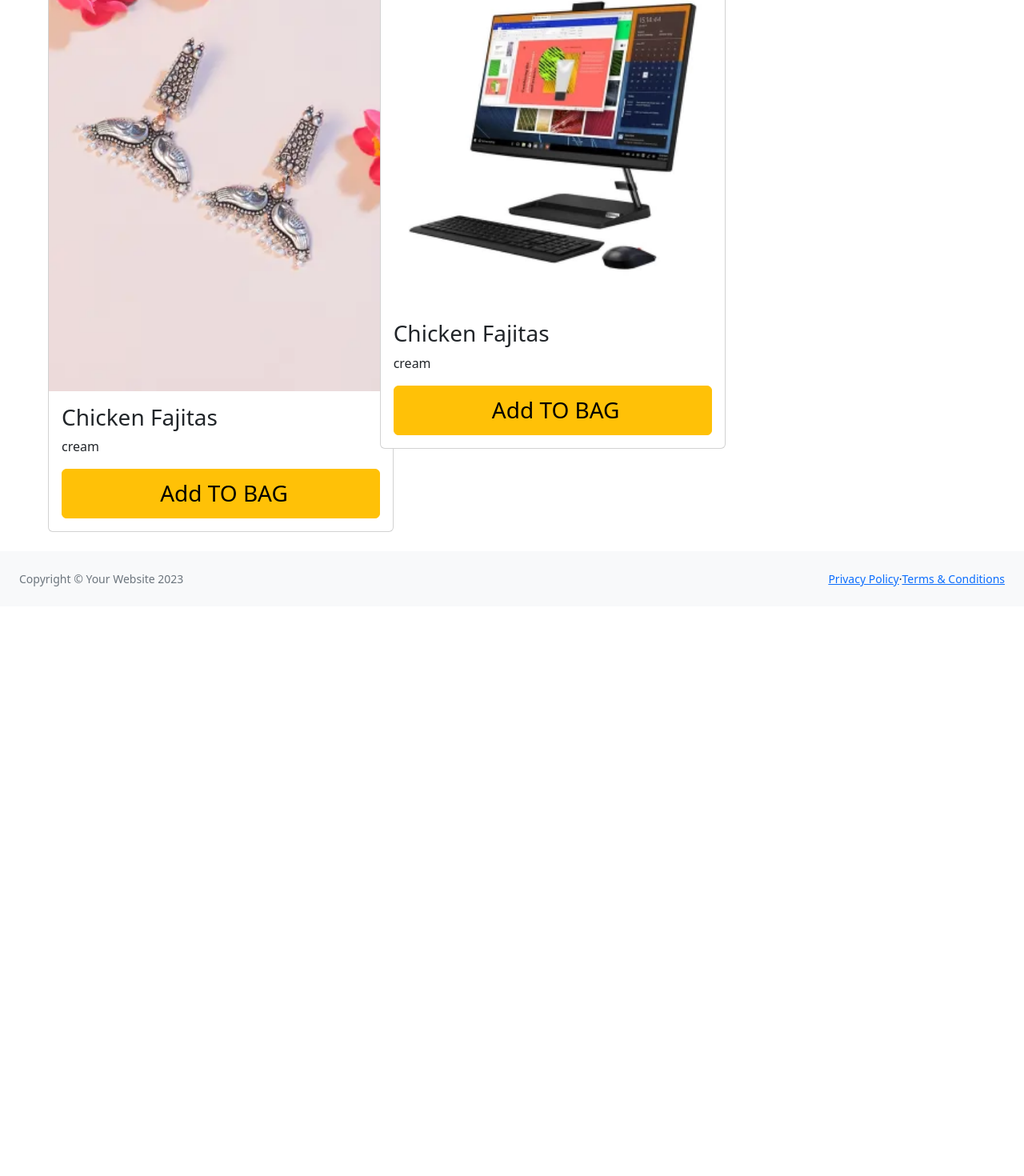
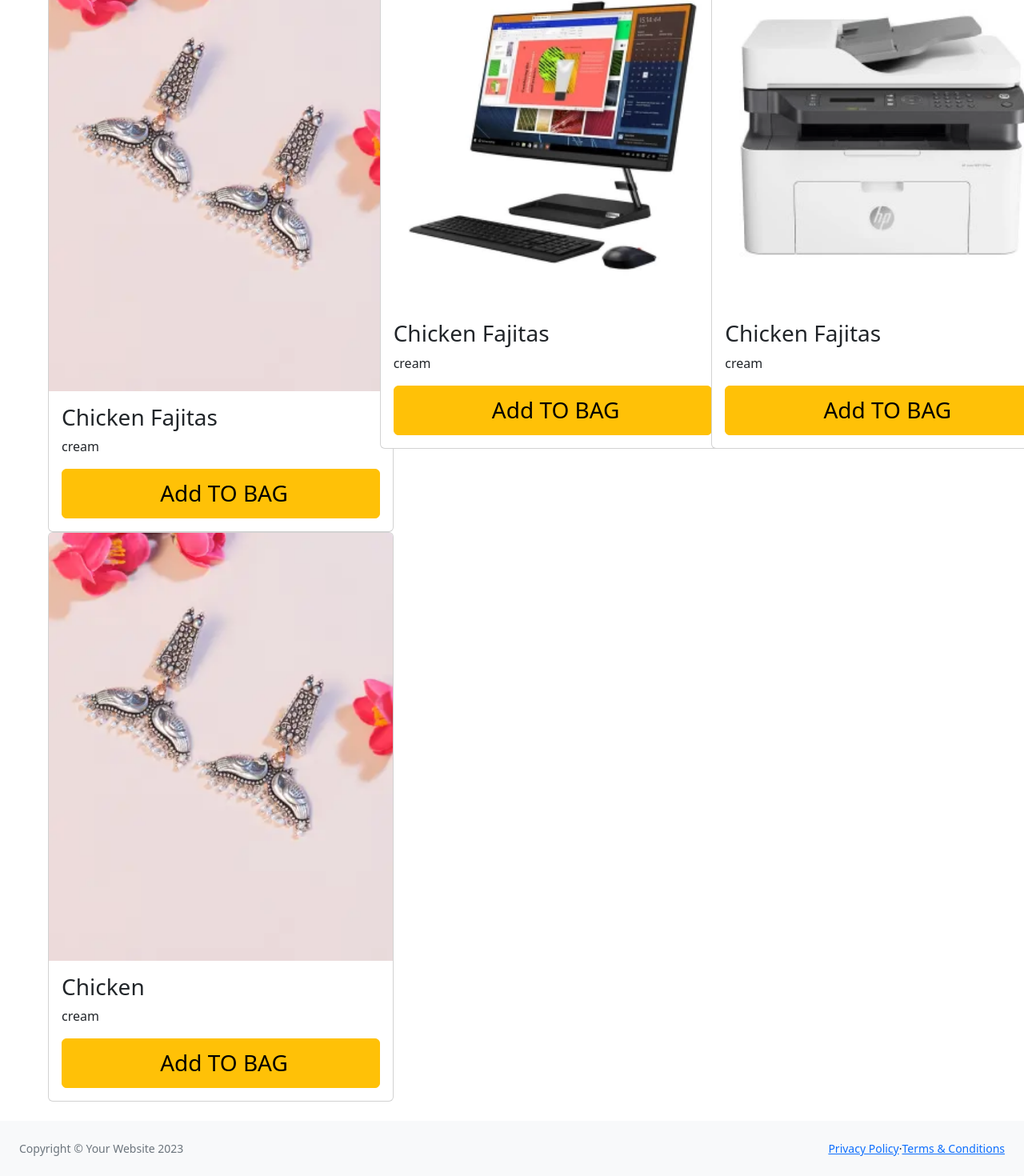
Before and after one commit to alamin-amin/laravel_react_project, a React (Vite) app in the folder LaravelReactEcommers/: page / in a window 1280 px wide. Shown: the part 1491-2961 px from the top of the page at 80% size. Before the commit the page ends 2249 px from the top, so only its background shows below. Built offline with nearby package versions, Linux system fonts and the light colour scheme.

Commit message:
product added

```diff
--- a/LaravelReactEcommers/src/components/frontend/ProductCard.jsx
+++ b/LaravelReactEcommers/src/components/frontend/ProductCard.jsx
@@ -106,6 +106,40 @@ const ProductCard = () => {
             </div>
           </motion.div>
         </div>
+        <div className=''>
+          <motion.div whileHover={{ scale: 1.1 }} className="card" style={{ width: '27rem', heiggt: '200px' }}>
+            <img src="src/assets/frontend/hp.webp" className="card-img-top" alt="..." />
+            <div className="card-body">
+              <h3 className="card-title">Chicken Fajitas</h3>
+              <p className="card-text">cream</p>
+              <div className='mb-2 text-success text-end fs-4'>
+                <i className='fas fa-star' />
+                <i className='fas fa-star' />
+                <i className='fas fa-star' />
+                <i className='fas fa-star-half-alt' />
+                <i className='fas fa-star-half-alt' />
+              </div>
+              <a href="#" className="btn btn-warning pt-2 fs-3" style={{ width: '100%', height: '62px' }}> <i className='fas fa-shopping-cart pe-2' />Add TO BAG</a>
+            </div>
+          </motion.div>
+        </div>
+        <div className=''>
+          <motion.div whileHover={{ scale: 1.1 }} className="card" style={{ width: '27rem', heiggt: '200px' }}>
+            <img src="src/assets/frontend/jew.webp" className="card-img-top" alt="..." />
+            <div className="card-body">
+              <h3 className="card-title">Chicken </h3>
+              <p className="card-text">cream</p>
+              <div className='mb-2 text-success text-end fs-4'>
+                <i className='fas fa-star' />
+                <i className='fas fa-star' />
+                <i className='fas fa-star' />
+                <i className='fas fa-star-half-alt' />
+                <i className='fas fa-star-half-alt' />
+              </div>
+              <a href="#" className="btn btn-warning pt-2 fs-3" style={{ width: '100%', height: '62px' }}> <i className='fas fa-shopping-cart pe-2' />Add TO BAG</a>
+            </div>
+          </motion.div>
+        </div>
 
       </div>
     </div>
```
Also changed, not shown: 1 other file (tests, documents, lock files or other folders).
